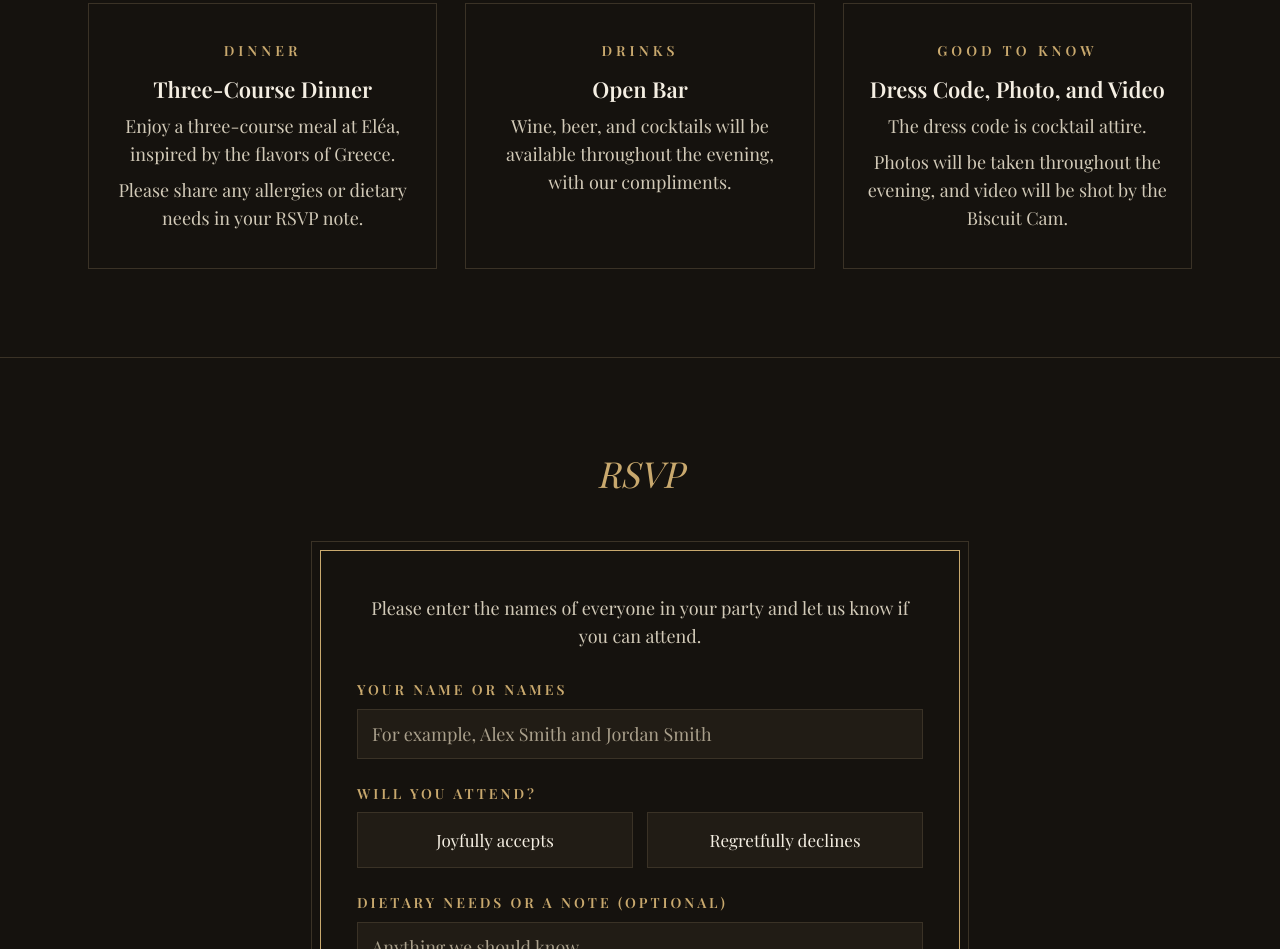
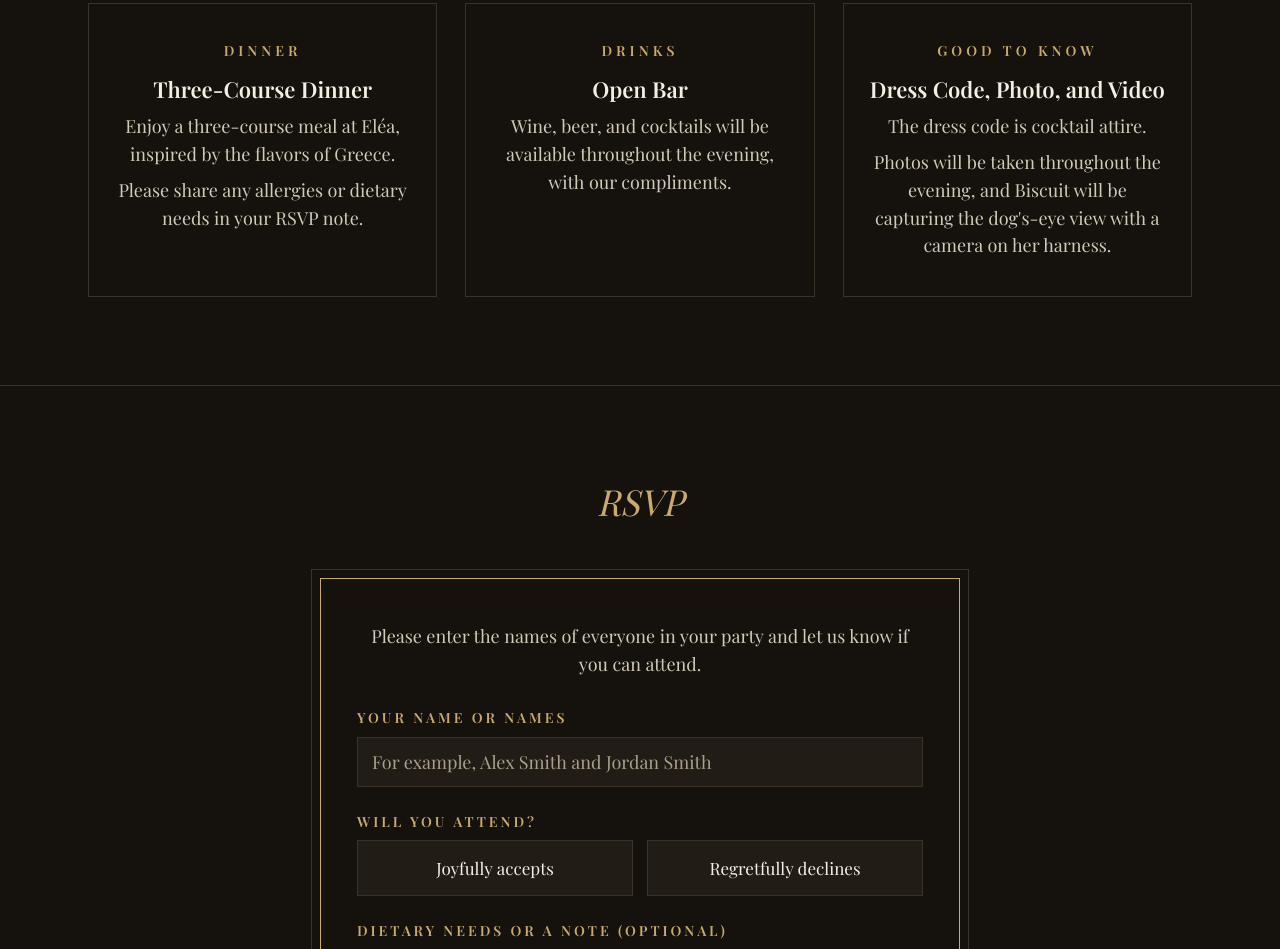
Before and after one commit to joeliandmeg/wedding, a plain HTML site: page index.html in a window 1280 px wide. Shown: the part 2044-2993 px from the top of the page. Drawn offline with nearby package versions, Linux system fonts and the light colour scheme; a web font is replaced by a local one.

Commit message:
Update index.html

```diff
--- a/index.html
+++ b/index.html
@@ -258,7 +258,7 @@ footer .when{margin:6px 0 0; color:var(--muted); font-style:italic; font-size:16
         <!-- EDIT: add dress code, parking, or other notes -->
         <p class="big">Dress Code, Photo, and Video</p>
         <p class="sub">The dress code is cocktail attire.</p>
-        <p class="sub">Photos will be taken throughout the evening, and video will be shot by the Biscuit Cam.</p>
+        <p class="sub">Photos will be taken throughout the evening, and Biscuit will be capturing the dog's-eye view with a camera on her harness.</p>
       </div>
     </div>
   </div>
```
